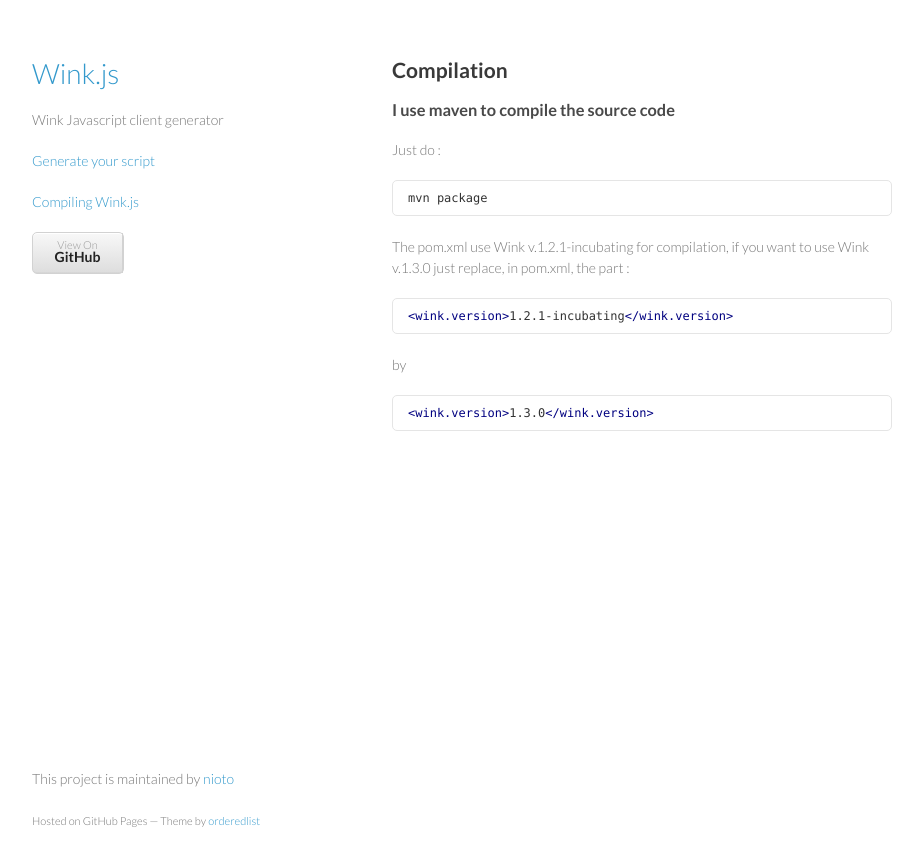
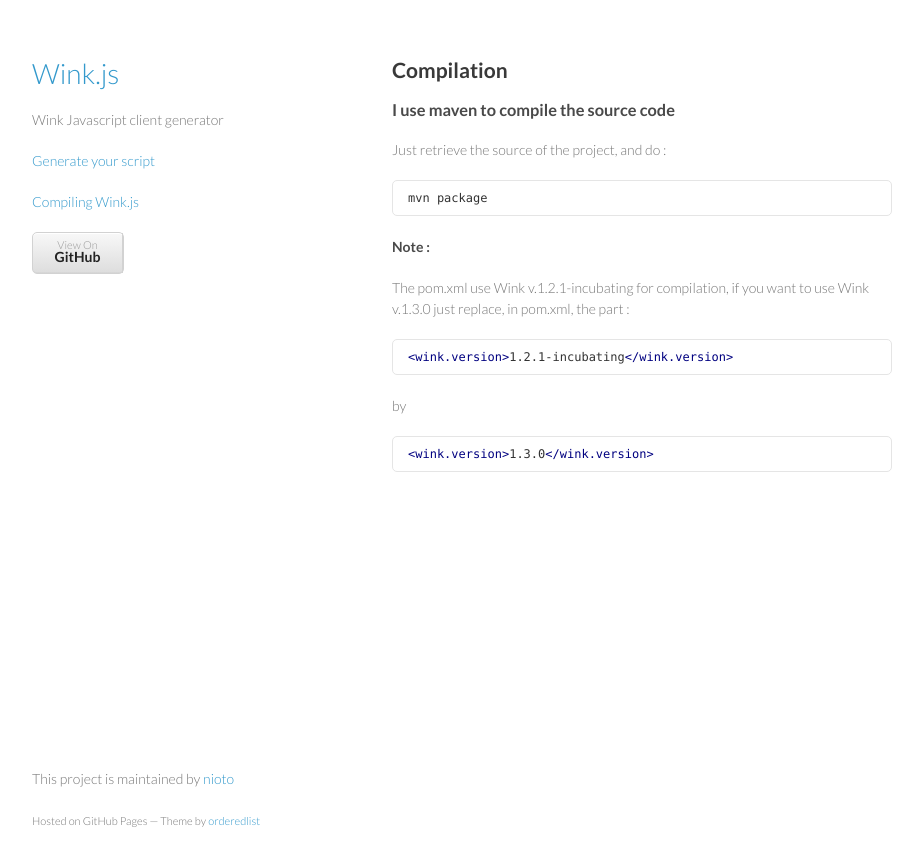
Before and after one commit to nioto/wink.js, a Jekyll site: the page built from compile.md, in a window 1280 px wide. Shown: the top 866 px of the page, without its empty margins (178-1101 px from the left). Built offline with Jekyll 4.4.1, drawn with Linux system fonts in a browser that asks for light colours; Markdown is read by kramdown in place of the engine named in the settings.

Commit message:
Update compile.md

````diff
--- a/compile.md
+++ b/compile.md
@@ -7,12 +7,13 @@
 
 ### I use maven to compile the source code
 
-Just do :
+Just retrieve the source of the project, and do :
 
 ```bash
 mvn package
 ```
 
+#### Note :
 The pom.xml use Wink v.1.2.1-incubating for compilation, if you want to use Wink v.1.3.0 just replace, in pom.xml, the part :
 
 ```xml
````
